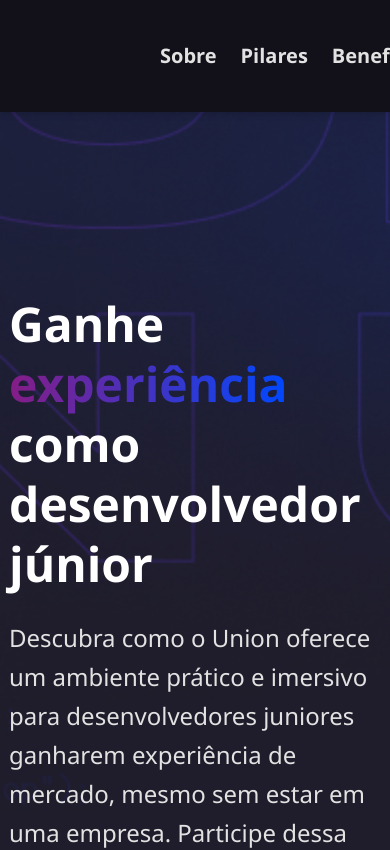
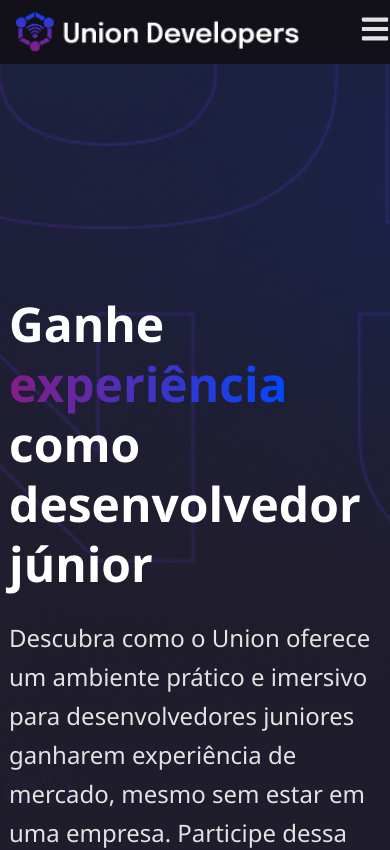
Before and after one commit to adrianemaciel/desafio-union-developers, a Next.js app: page / in a window 390 px wide. Shown: the top 850 px of the page. Built offline with nearby package versions, Linux system fonts and the light colour scheme.

Commit message:
feat: implement responsive mobile menu and update header layout

```diff
--- a/src/components/Header.tsx
+++ b/src/components/Header.tsx
@@ -2,65 +2,75 @@
 
 import Image from "next/image";
 import Link from "next/link";
+import MenuMobile from "./MenuMobile";
 
 const Header = () => {
   return (
-    <header className="fixed top-0 left-0 w-full shadow-md z-50">
-      <div className="max-w-[1920px] mx-auto h-28 px-40 flex justify-between items-center bg-primary ">
+    <header className="max-w-[1920px] mx-auto fixed top-0 left-0 w-full z-50 bg-primary sm:px-6 md:px-8 lg:px-10 xl:px-16 2xl:px-40">
+      <div className="flex items-center justify-between h-16 md:h-20 lg:h-24">
         <Link href="/">
           <Image
             src="/logo.png"
             alt="Union Developers Logo"
-            width={263}
-            height={37}
+            width={300}
+            height={60}
+            className="w-auto h-10 md:h-8 lg:h-8 px-4"
           />
         </Link>
 
-        <nav className="flex gap-6 text-secondary text-xl font-bold ">
+        <div className="hidden lg:flex items-center justify-center gap-6 text-secondary text-lg font-bold">
+          <nav className="flex items-center gap-6">
             <Link
               href="#sobre"
-            className=" hover:bg-gradient-to-r  to-gradient-to from-gradient-from hover:bg-clip-text hover:text-transparent ease-in-out "
+              className="hover:bg-gradient-to-r  to-gradient-to from-gradient-from hover:bg-clip-text hover:text-transparent ease-in-out "
             >
               Sobre
             </Link>
             <Link
               href="#pilares"
-            className=" hover:bg-gradient-to-r  to-gradient-to from-gradient-from hover:bg-clip-text hover:text-transparent ease-in-out "
+              className="hover:bg-gradient-to-r  to-gradient-to from-gradient-from hover:bg-clip-text hover:text-transparent ease-in-out "
             >
               Pilares
             </Link>
             <Link
               href="#beneficios"
-            className=" hover:bg-gradient-to-r  to-gradient-to from-gradient-from hover:bg-clip-text hover:text-transparent ease-in-out "
+              className="hover:bg-gradient-to-r  to-gradient-to from-gradient-from hover:bg-clip-text hover:text-transparent ease-in-out "
             >
               Benefícios
             </Link>
             <Link
               href="#etapas"
-            className=" hover:bg-gradient-to-r  to-gradient-to from-gradient-from hover:bg-clip-text hover:text-transparent ease-in-out "
+              className="hover:bg-gradient-to-r  to-gradient-to from-gradient-from hover:bg-clip-text hover:text-transparent ease-in-out "
             >
               Etapas
             </Link>
             <Link
               href="#depoimentos"
-            className=" hover:bg-gradient-to-r  to-gradient-to from-gradient-from hover:bg-clip-text hover:text-transparent ease-in-out "
+              className="hover:bg-gradient-to-r  to-gradient-to from-gradient-from hover:bg-clip-text hover:text-transparent ease-in-out "
             >
               Depoimentos
             </Link>
             <Link
               href="#duvidas"
-            className=" hover:bg-gradient-to-r  to-gradient-to from-gradient-from hover:bg-clip-text hover:text-transparent ease-in-out "
+              className="hover:bg-gradient-to-r  to-gradient-to from-gradient-from hover:bg-clip-text hover:text-transparent ease-in-out "
             >
               Dúvidas
             </Link>
           </nav>
+        </div>
 
+        <div className="hidden lg:flex items-center ml-8">
           <Link
             href="#inscricao"
-          className=" inline-flex items-center justify-center w-72 h-14 text-white text-lg font-semibold rounded-md  ease-in-out bg-gradient-to-r from-gradient-from to-gradient-to shover:border-2"
+            className="flex items-center justify-center bg-gradient-to-r to-gradient-to from-gradient-from text-white text-xl font-bold rounded-md transition-transform hover:scale-105 px-8 py-3 whitespace-nowrap"
           >
-          <span className="relative z-10">Junte-se a nós</span>
+            Junte-se a nós
           </Link>
+        </div>
+
+        <div className="lg:hidden">
+          <MenuMobile />
+        </div>
       </div>
     </header>
   );
--- /dev/null
+++ b/src/components/MenuMobile.tsx
@@ -0,0 +1,54 @@
+import { useState } from "react";
+import { FaBars, FaTimes } from "react-icons/fa";
+import Link from "next/link";
+
+const MenuMobile = () => {
+  const [menuOpen, setMenuOpen] = useState(false);
+
+  return (
+    <div className="lg:hidden md:flex">
+      <button
+        className=" text-secondary text-3xl"
+        onClick={() => setMenuOpen(!menuOpen)}
+      >
+        {menuOpen ? <FaTimes /> : <FaBars />}
+      </button>
+
+      {menuOpen && (
+        <div className="absolute top-20 left-0 w-full bg-primary shadow-md">
+          <div className="flex flex-col items-start px-12 space-y-6 py-6 text-xl text-secondary font-bold ">
+            <Link href="#sobre" onClick={() => setMenuOpen(false)}>
+              Sobre
+            </Link>
+            <Link href="#pilares" onClick={() => setMenuOpen(false)}>
+              Pilares
+            </Link>
+            <Link href="#beneficios" onClick={() => setMenuOpen(false)}>
+              Benefícios
+            </Link>
+            <Link href="#etapas" onClick={() => setMenuOpen(false)}>
+              Etapas
+            </Link>
+            <Link href="#depoimentos" onClick={() => setMenuOpen(false)}>
+              Depoimentos
+            </Link>
+            <Link href="#duvidas" onClick={() => setMenuOpen(false)}>
+              Dúvidas
+            </Link>
+            <Link
+              href="#inscricao"
+              className="w-44 h-14 flex items-center justify-center text-xl rounded-md ease-in-out bg-gradient-to-r from-gradient-from to-gradient-to"
+              onClick={() => setMenuOpen(false)}
+            >
+              <button>
+                <span className="text-secondary font-bold">Junte-se a nós</span>
+              </button>
+            </Link>
+          </div>
+        </div>
+      )}
+    </div>
+  );
+};
+
+export default MenuMobile;
```
Lines whose indentation alone changed are shown as unchanged.
